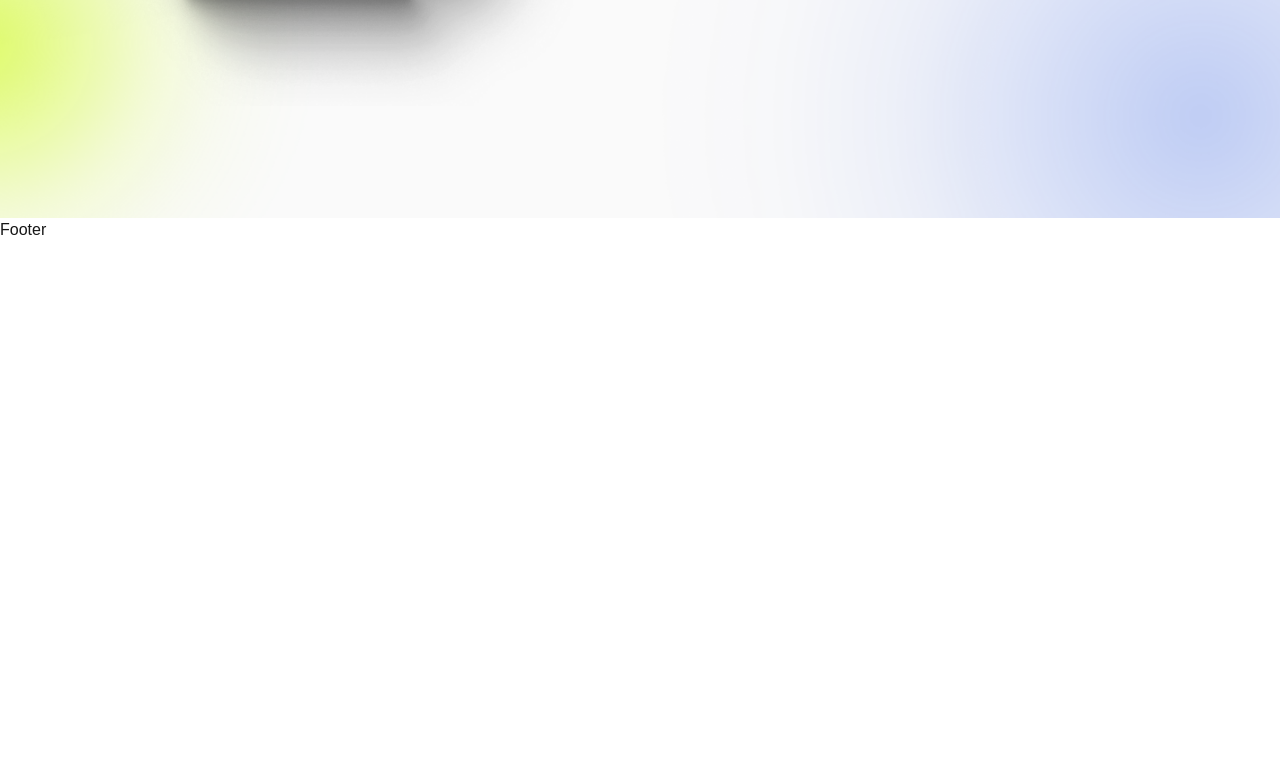
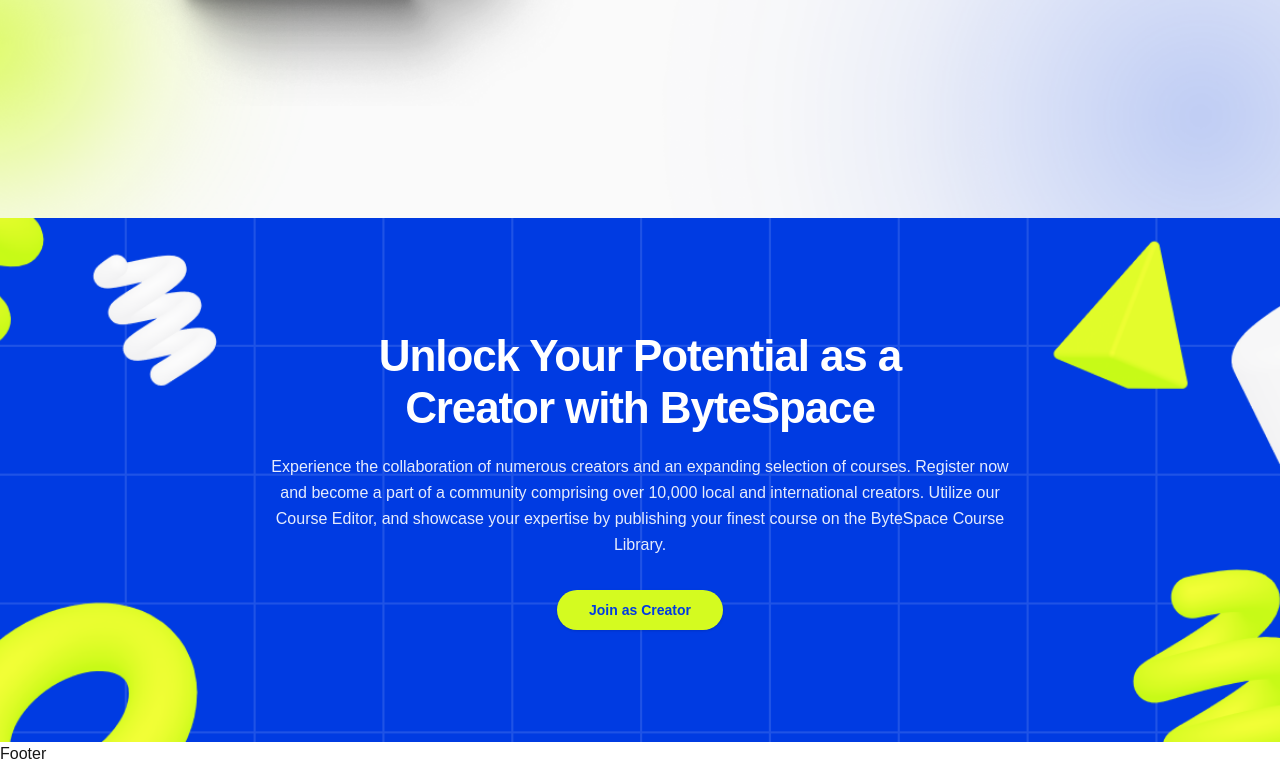
Before and after one commit to Barkat-Ullah/bytespace-dointech, a Next.js app: page / in a window 1280 px wide. Shown: the part 2858-3624 px from the top of the page. Before the commit the page ends 3100 px from the top, so only its background shows below. Built offline with nearby package versions, Linux system fonts and the light colour scheme.

Commit message:
feat: add HomeSection and CTAsection components

```diff
--- a/src/app/components/HomeSection.tsx
+++ b/src/app/components/HomeSection.tsx
@@ -4,6 +4,7 @@
 import Sponsor from "./pages/Sponser";
 import Category from "./pages/Category";
 import Stats from "./pages/Stats";
+import CTAsection from "./pages/CTAsection";
 
 const HomeSection = () => {
     return (
@@ -12,6 +13,7 @@
             <Sponsor />
             <Category />
             <Stats/>
+            <CTAsection/>
         </>
     );
 };
--- /dev/null
+++ b/src/app/components/pages/CTAsection.tsx
@@ -0,0 +1,52 @@
+"use client";
+
+import React from "react";
+import Image from "next/image";
+import NMContainer from "../ui/Container";
+import SectionHeader from "../ui/SectionHeader";
+
+const CTAsection = () => {
+  return (
+    <section
+      aria-label="Creator Call to Action"
+      className="relative w-full bg-secondary overflow-hidden py-16 sm:py-20 md:py-24 lg:py-28 flex items-center justify-center min-h-[420px] sm:min-h-[460px] md:min-h-[488px]"
+    >
+      <div className="absolute inset-0 z-0">
+        <Image
+          src="/cta-section.png"
+          alt="ByteSpace Creator Community"
+          fill
+          priority
+          sizes="100vw"
+          className="object-cover object-center select-none pointer-events-none"
+        />
+        <div className="absolute inset-0 bg-secondary/35 sm:bg-transparent" />
+      </div>
+
+      <div className="relative z-10 w-full">
+        <NMContainer>
+          <SectionHeader
+            title={
+              <>
+                Unlock Your Potential as a
+                <br className="hidden sm:inline" />
+                {" "}Creator with ByteSpace
+              </>
+            }
+            subtitle="Experience the collaboration of numerous creators and an expanding selection of courses. Register now and become a part of a community comprising over 10,000 local and international creators. Utilize our Course Editor, and showcase your expertise by publishing your finest course on the ByteSpace Course Library."
+            buttonText="Join as Creator"
+            buttonHref="/creators"
+            buttonVariant="primary"
+            buttonSize="md"
+            theme="dark"
+            align="center"
+            titleClassName="text-2xl sm:text-3xl md:text-4xl lg:text-[42px] xl:text-[44px] font-bold text-white tracking-tight leading-[1.18]"
+            subtitleClassName="mt-3 sm:mt-4 md:mt-5 text-xs sm:text-sm md:text-base text-white/90 leading-relaxed max-w-2xl lg:max-w-3xl mx-auto"
+          />
+        </NMContainer>
+      </div>
+    </section>
+  );
+};
+
+export default CTAsection;
```
